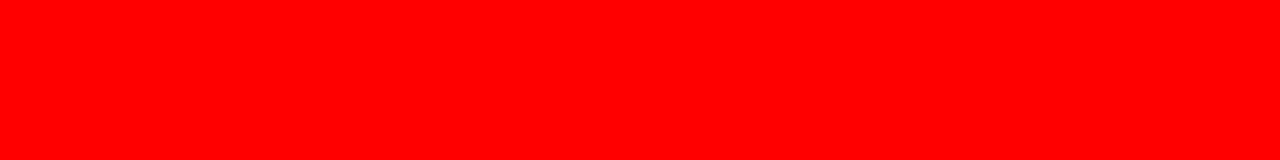
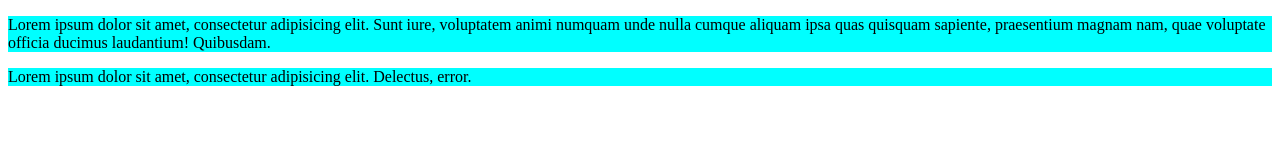
Before and after one commit to darekkoo/podstawy-css, a plain HTML site: page 1-podstawowe-selektory/index.html in a window 1280 px wide. Drawn offline with Linux system fonts and the light colour scheme.

Commit message:
selektor znacznika

```diff
--- a/1-podstawowe-selektory/css/style.css
+++ b/1-podstawowe-selektory/css/style.css
@@ -1,3 +1,4 @@
-body {
-    background-color: red;
+/*selektor znacznika*/
+p {
+    background-color: aqua
 }
--- a/1-podstawowe-selektory/index.html
+++ b/1-podstawowe-selektory/index.html
@@ -6,6 +6,8 @@
     <link rel="stylesheet" href="css/style.css">
 </head>
 <body>
+   <p>Lorem ipsum dolor sit amet, consectetur adipisicing elit. Sunt iure, voluptatem animi numquam unde nulla cumque aliquam ipsa quas quisquam sapiente, praesentium magnam nam, quae voluptate officia ducimus laudantium! Quibusdam.</p>
 
+   <p>Lorem ipsum dolor sit amet, consectetur adipisicing elit. Delectus, error.</p>
 </body>
 </html>
```
Also changed, not shown: 1 other file.
